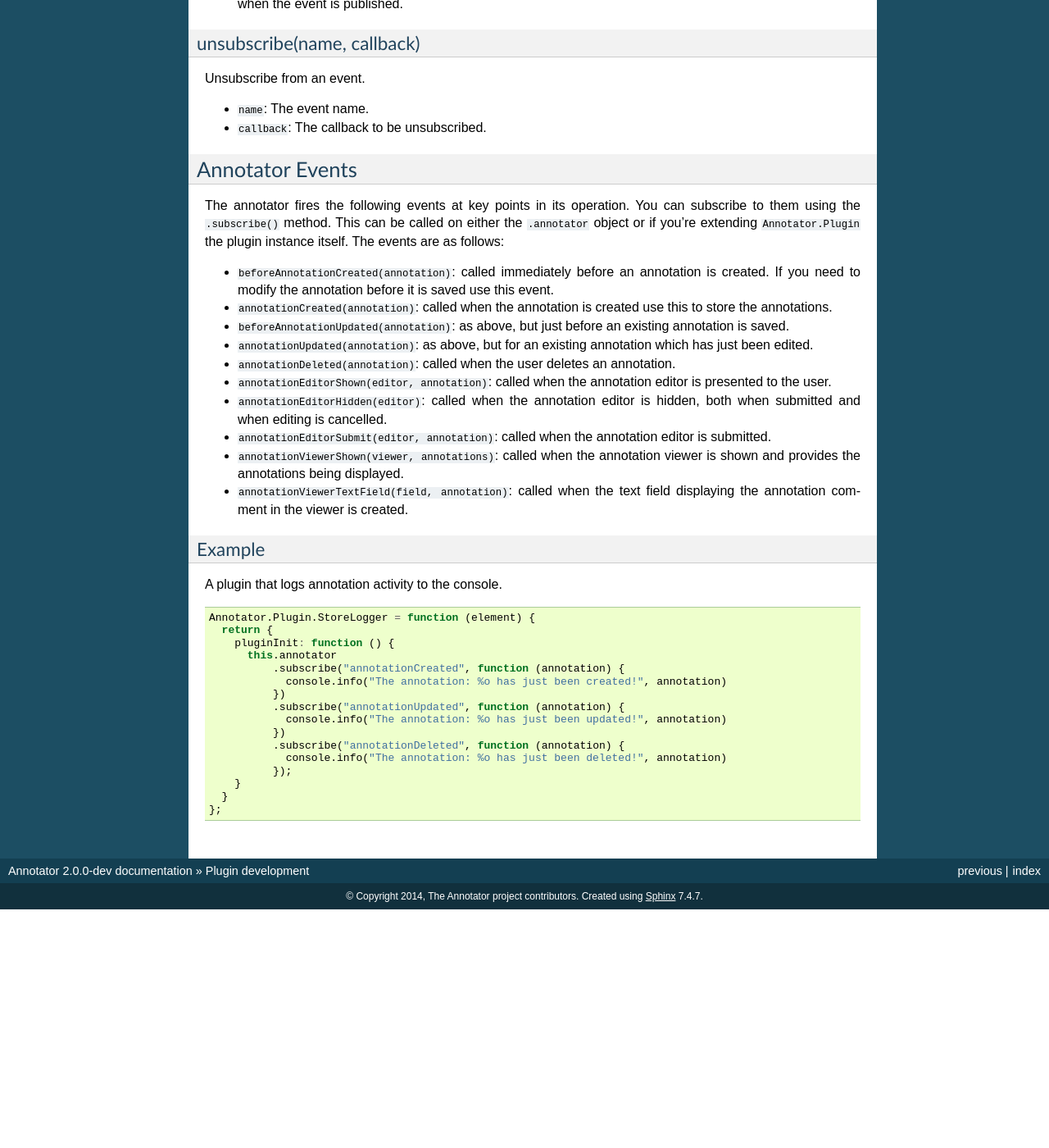
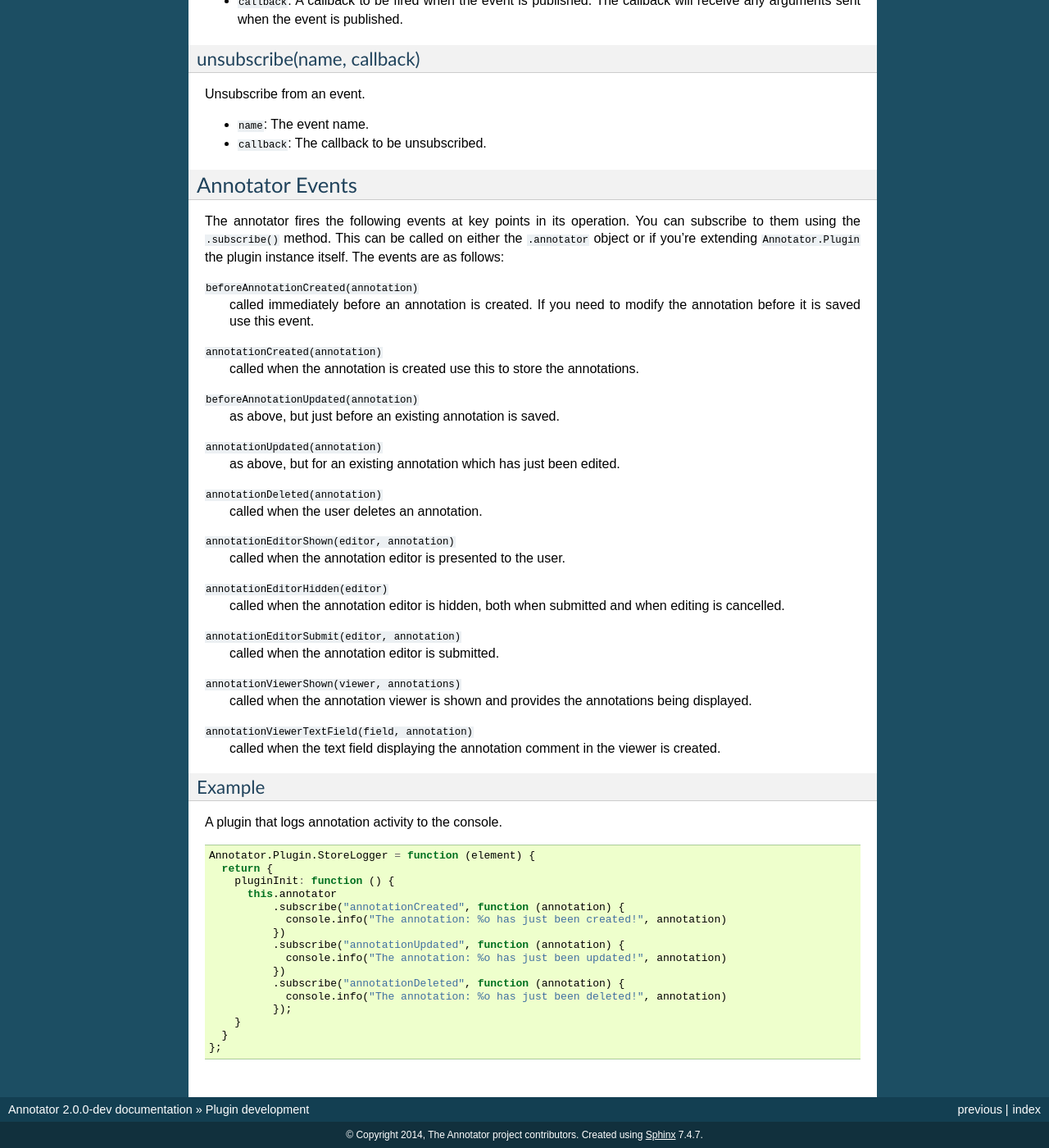
Before and after one commit to openannotation/annotator, a Sphinx documentation site: the page built from doc/hacking/plugin-development.rst, in a window 1280 px wide and 1400 px high, scrolled down 2837 px. Shown: the whole window at 82% size. Built offline with Sphinx 7.4.7, drawn with Linux system fonts in a browser that asks for light colours; before the commit the page ends 3946 px from its top, so only the background shows below that; some of the changed text lies outside the part shown.

Commit message:
use definition lists for options

```diff
--- a/doc/getting-started.rst
+++ b/doc/getting-started.rst
@@ -82,8 +82,9 @@ Options
 
 You can optionally specify options:
 
--  readOnly - True to allow viewing annotations, but not creating or
-   editing them. Defaults to false.
+``readOnly``
+    True to allow viewing annotations, but not creating or editing them.
+    Defaults to ``false``.
 
 .. code:: javascript
 
--- a/doc/hacking/plugin-development.rst
+++ b/doc/hacking/plugin-development.rst
@@ -8,7 +8,8 @@ Building a plugin is very simple. Simply attach a function that creates
 your plugin to the ``Annotator.Plugin`` namespace. The function will
 receive the following arguments.
 
--  ``element``: The DOM element that is currently being annotated.
+``element``
+    The DOM element that is currently being annotated.
 
 Additional arguments (such as options) can be passed in by the user when
 the plugin is added to the Annotator. These will be passed in after the
@@ -195,29 +196,30 @@ called on either the ``.annotator`` object or if you're extending
 ``Annotator.Plugin`` the plugin instance itself. The events are as
 follows:
 
--  ``beforeAnnotationCreated(annotation)``: called immediately before an
-   annotation is created. If you need to modify the annotation before it
-   is saved use this event.
--  ``annotationCreated(annotation)``: called when the annotation is
-   created use this to store the annotations.
--  ``beforeAnnotationUpdated(annotation)``: as above, but just before an
-   existing annotation is saved.
--  ``annotationUpdated(annotation)``: as above, but for an existing
-   annotation which has just been edited.
--  ``annotationDeleted(annotation)``: called when the user deletes an
-   annotation.
--  ``annotationEditorShown(editor, annotation)``: called when the
-   annotation editor is presented to the user.
--  ``annotationEditorHidden(editor)``: called when the annotation editor
-   is hidden, both when submitted and when editing is cancelled.
--  ``annotationEditorSubmit(editor, annotation)``: called when the
-   annotation editor is submitted.
--  ``annotationViewerShown(viewer, annotations)``: called when the
-   annotation viewer is shown and provides the annotations being
-   displayed.
--  ``annotationViewerTextField(field, annotation)``: called when the
-   text field displaying the annotation comment in the viewer is
-   created.
+``beforeAnnotationCreated(annotation)``
+    called immediately before an annotation is created. If you need to modify
+    the annotation before it is saved use this event.
+``annotationCreated(annotation)``
+    called when the annotation is created use this to store the annotations.
+``beforeAnnotationUpdated(annotation)``
+    as above, but just before an existing annotation is saved.
+``annotationUpdated(annotation)``
+    as above, but for an existing annotation which has just been edited.
+``annotationDeleted(annotation)``
+    called when the user deletes an annotation.
+``annotationEditorShown(editor, annotation)``
+    called when the annotation editor is presented to the user.
+``annotationEditorHidden(editor)``
+    called when the annotation editor is hidden, both when submitted and when
+    editing is cancelled.
+``annotationEditorSubmit(editor, annotation)``
+    called when the annotation editor is submitted.
+``annotationViewerShown(viewer, annotations)``
+    called when the annotation viewer is shown and provides the annotations
+    being displayed.
+``annotationViewerTextField(field, annotation)``
+    called when the text field displaying the annotation comment in the viewer
+    is created.
 
 Example
 ~~~~~~~
```
